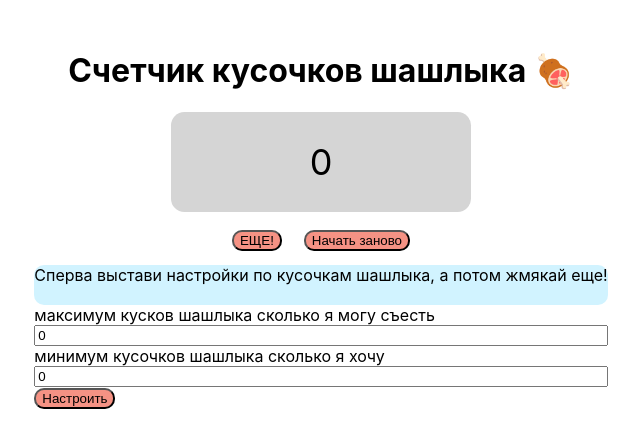
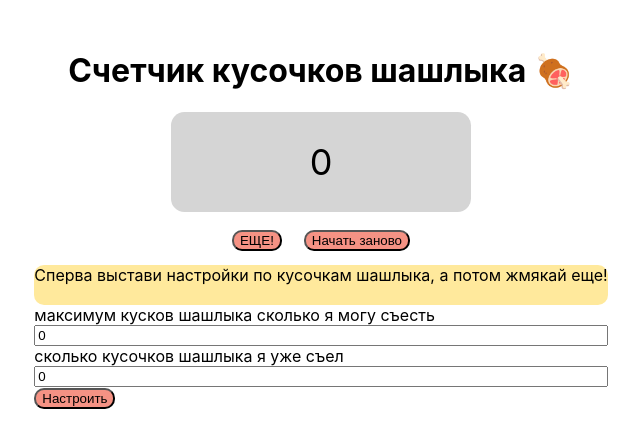
Before and after one commit to Masha-Gorb/Counter, a React (Create React App) app: page / in a window 1280 px wide. Shown: the top 448 px of the page, without its empty margins (294-934 px from the left). Built offline with nearby package versions, Linux system fonts and the light colour scheme.

Commit message:
reinstall node_modules

```diff
--- a/src/Counter.css
+++ b/src/Counter.css
@@ -35,7 +35,7 @@
     /*background-color: #aeffa1;*/
 }
 .instruction {
-    background-color: #d1f3ff;
+    background-color: #ffe99c;
     height: 40px;
     border-radius: 10px;
 }
--- a/src/Counter.tsx
+++ b/src/Counter.tsx
@@ -84,7 +84,7 @@ export const Counter = () => {
                 <span className="instruction">Сперва выстави настройки по кусочкам шашлыка, а потом жмякай еще!</span>
                 <span>максимум кусков шашлыка сколько я могу съесть</span>
                 <input type="number" min="0" max="100" value={maxValue} onChange={onChangeMaxHandler} />
-                <span>минимум кусочков шашлыка сколько я хочу</span>
+                <span>сколько кусочков шашлыка я уже съел</span>
                 <input type="number" min="0" max="100" value={minValue} onChange={onChangeMinHandler} />
                 {errorValue && <div className='error-message'>{errorValue}</div>}
                 <UniversalButton title="Настроить" callback={onClickSetHandler} disabled={disableValueOnSetButton}/>
```
Also changed, not shown: 1 other file (tests, documents, lock files or other folders).
